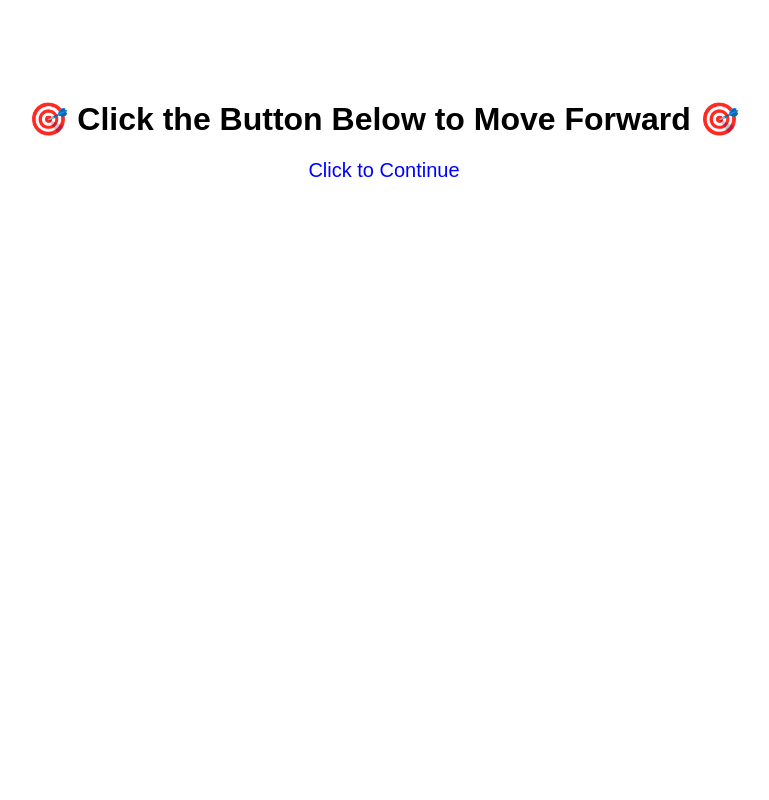
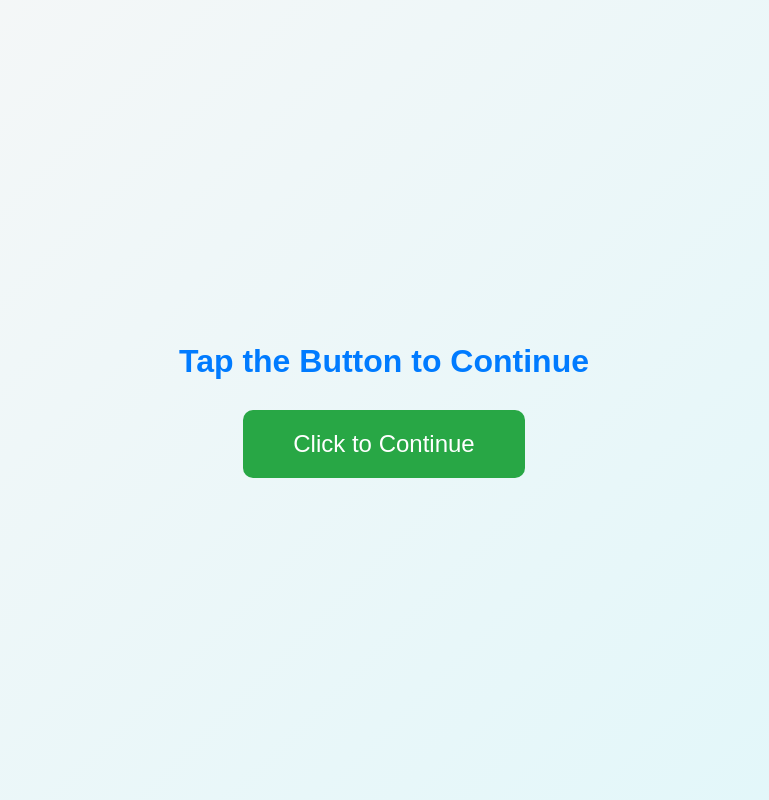
Before and after one commit to ijazabdullah481-afk/mytaskpage, a plain HTML site: page index.html in a window 1280 px wide. Shown: the whole page, without its empty margins (256-1025 px from the left). Drawn offline with Linux system fonts and the light colour scheme.

Commit message:
Update index.html

```diff
--- a/index.html
+++ b/index.html
@@ -1,11 +1,44 @@
 <!DOCTYPE html>
-<html>
+<html lang="en">
 <head>
-<title>Continue</title>
+  <meta charset="UTF-8">
+  <meta name="viewport" content="width=device-width, initial-scale=1.0">
+  <title>Continue</title>
+  <style>
+    body {
+      display: flex;
+      flex-direction: column;
+      justify-content: center;
+      align-items: center;
+      height: 100vh;
+      font-family: Arial, sans-serif;
+      background: linear-gradient(135deg, #f7f7f7, #e0f7fa);
+      text-align: center;
+      margin: 0;
+    }
+    h1 {
+      color: #007bff;
+      font-size: 32px;
+      margin-bottom: 30px;
+    }
+    a.button {
+      display: inline-block;
+      padding: 20px 50px;
+      font-size: 24px;
+      color: #fff;
+      background-color: #28a745;
+      text-decoration: none;
+      border-radius: 10px;
+      transition: background 0.3s, transform 0.2s;
+    }
+    a.button:hover {
+      background-color: #218838;
+      transform: scale(1.05);
+    }
+  </style>
 </head>
-<body style="text-align:center; margin-top:100px; font-family:Arial;">
-<h2></h2>
-<p><h1>🎯 Click the Button Below to Move Forward 🎯</h1></p>
-<a href="https://shrinkme.click/YMXL" style="font-size:20px; text-decoration:none; color:blue;">Click to Continue</a>
+<body>
+  <h1>Tap the Button to Continue</h1>
+  <a class="button" href="https://shrinkme.click/YMXL" target="_blank">Click to Continue</a>
 </body>
 </html>
```
